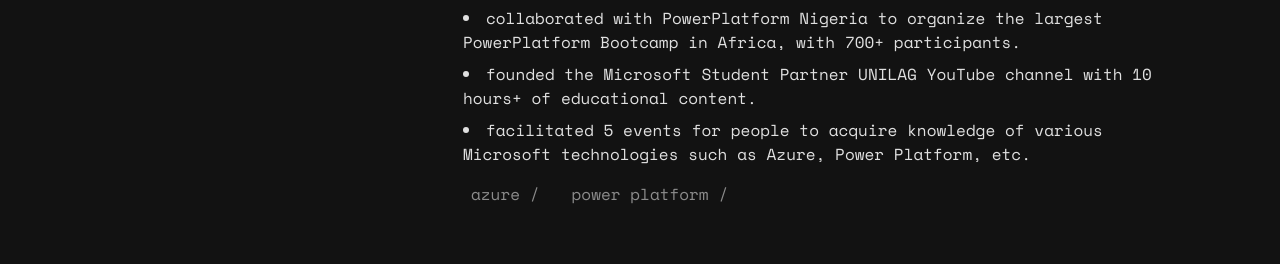
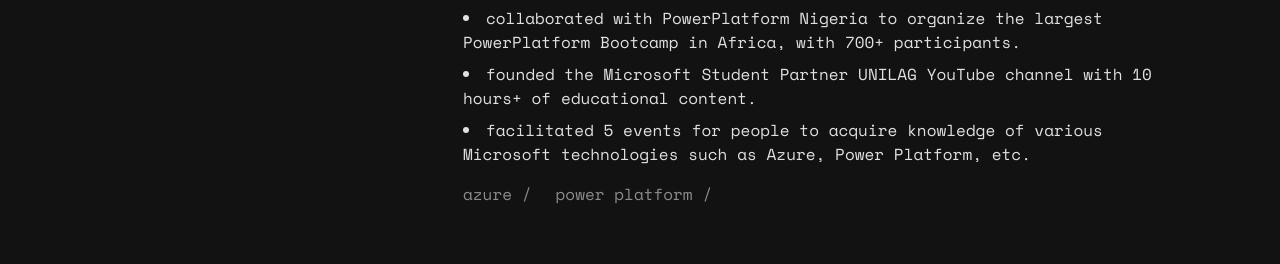
Before and after one commit to AbdussamadYisau/portolio-v2, a Next.js app: page / in a window 1280 px wide. Shown: the part 2038-2302 px from the top of the page. Built offline with nearby package versions, Linux system fonts and the light colour scheme; no server answers.

Commit message:
tweak volunteering experience tools section

```diff
--- a/components/Experience.js
+++ b/components/Experience.js
@@ -160,11 +160,11 @@
                   ))}
                 </ul>
 
-                <div className="flex  flex-col lg:flex-row gap-x-6">
+                <div className="flex  flex-col md:flex-row gap-x-6">
                   {experience.tools.map((tool, index) => (
                     <span
                       key={index}
-                      className={`text-[#8C8C8C] lg:pt-[8px] pl-[8px]`}
+                      className={`text-[#8C8C8C] lg:pt-[8px] pl-[-8px]`}
                     >
                       {tool}{" "}
                       <span
```
